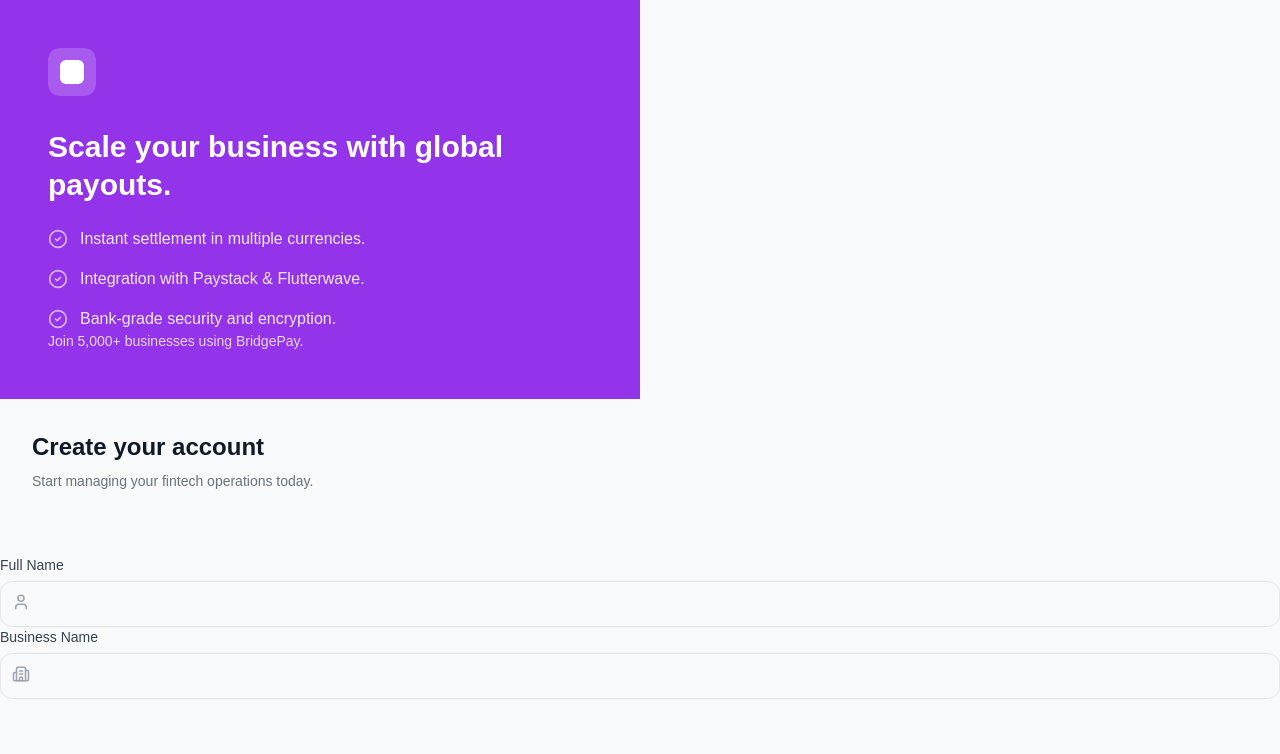
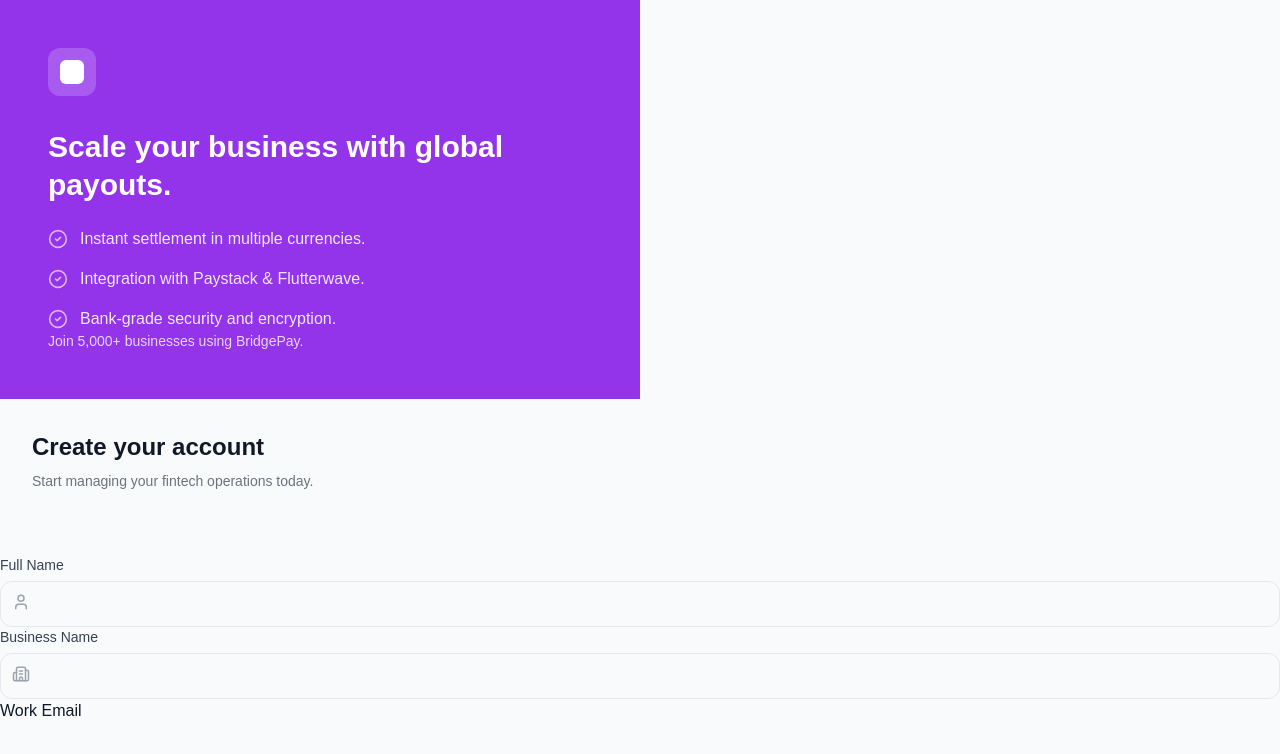
Before and after one commit to Abusadiq006/bridge-pay-dashboard, a React (Vite) app: page /Signup in a window 1280 px wide. Shown: the top 754 px of the page. Built offline with nearby package versions, Linux system fonts and the light colour scheme; a web font is replaced by a local one.

Commit message:
implementing email label

```diff
--- a/src/pages/Signup.jsx
+++ b/src/pages/Signup.jsx
@@ -89,7 +89,9 @@ const Signup = () => {
                     </div>
 
                     {/* Email */}
-                    <div></div>
+                    <div>
+                        <label className="">Work Email</label>
+                    </div>
                 </form>
 
             </div>
```
